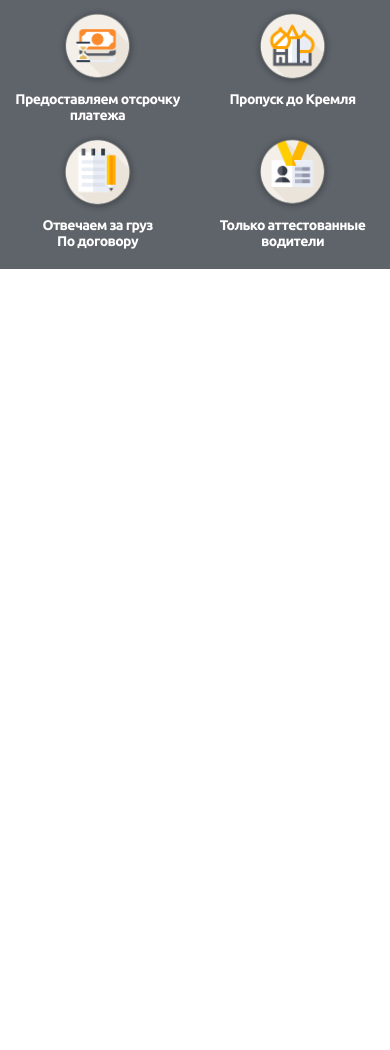
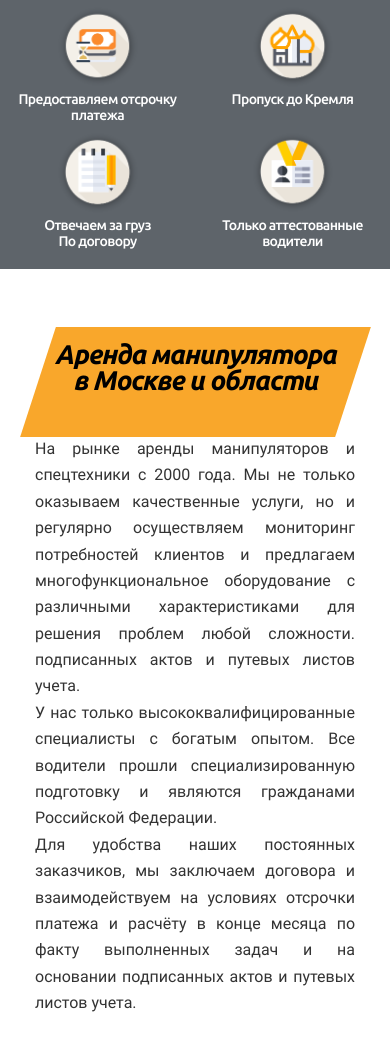
Before and after one commit to haasson/multirent, a website: page src/index.html in a window 390 px wide. Shown: the part 1651-2701 px from the top of the page. Before the commit the page ends 1920 px from the top, so only its background shows below. Drawn offline with nearby package versions, Linux system fonts and the light colour scheme; files that its build step writes are made by us from their sources.

Commit message:
Сверстан блок информации с адаптивом

```diff
--- a/src/index.html
+++ b/src/index.html
@@ -269,6 +269,29 @@
       </div>
    </div>
 
+   <div class="info">
+      <div class="wrapper">
+         <div class="info__block">
+            <div class="info__title">
+               <h2>Аренда манипулятора в Москве и области</h2>
+            </div>
+            <div class="info__text">
+               <p>На рынке аренды манипуляторов и спецтехники с 2000 года. Мы не только оказываем качественные услуги, но и
+                  регулярно
+                  осуществляем мониторинг потребностей клиентов и предлагаем многофункциональное оборудование с различными
+                  характеристиками для решения проблем любой сложности.
+                  подписанных актов и путевых листов учета.</p>
+               <p>У нас только высококвалифицированные специалисты с богатым опытом. Все водители прошли специализированную
+                  подготовку и
+                  являются гражданами Российской Федерации.</p>
+               <p>Для удобства наших постоянных заказчиков, мы заключаем договора и взаимодействуем на условиях отсрочки платежа и
+                  расчёту
+                  в конце месяца по факту выполненных задач и на основании подписанных актов и путевых листов учета.</p>
+            </div>
+         </div>
+      </div>
+   </div>
+
    <script src="js/main.js"></script>
 
 </body>
--- a/src/js/main.js
+++ b/src/js/main.js
@@ -2,8 +2,8 @@ $(document).ready(function () {
    $('.header-slider').slick({
       draggable: true,
       arrows: false,
-      autoplay: false,
-      autoplaySpeed: 3000,
+      autoplay: true,
+      autoplaySpeed: 5000,
       pauseOnHover: false
   });
 });
--- a/src/sass/_fonts.scss
+++ b/src/sass/_fonts.scss
@@ -33,6 +33,20 @@
    font-style: normal;
 }
 
+@font-face {
+   font-family: 'Ubuntu Medium Italic';
+   src: url('../fonts/Ubuntu-MediumItalic.woff') format('woff');
+   font-weight: normal;
+   font-style: normal;
+}
+
+@font-face {
+   font-family: 'Ubuntu Bold Italic';
+   src: url('../fonts/Ubuntu-BoldItalic.woff') format('woff');
+   font-weight: normal;
+   font-style: normal;
+}
+
 
 @mixin ubuntu {
    font-family: 'Ubuntu Regular', sans-serif;
@@ -42,8 +56,16 @@
    font-family: 'Ubuntu Medium', sans-serif;
 }
 
+@mixin ubuntu-m-i {
+   font-family: 'Ubuntu Medium Italic', sans-serif;
+}
+
 @mixin ubuntu-bold {
    font-family: 'Ubuntu Bold', sans-serif;
+}
+
+@mixin ubuntu-bold-i {
+   font-family: 'Ubuntu Bold Italic', sans-serif;
 }
 
 @mixin roboto-c-bold {
--- a/src/sass/sections/_features.sass
+++ b/src/sass/sections/_features.sass
@@ -1,13 +1,12 @@
 .features
+   height: 100%
+   background-color: rgba(27, 35, 44, 0.7)
+
    &-block-wrap
       width: 100%
       height: 35.1%
       position: absolute
       bottom: 0
-
-   height: 100%
-   background-color: rgba(27, 35, 44, 0.7)
-   // transform: translateY(-100%)
    &__list
       +row-flex()
       justify-content: space-between
@@ -17,10 +16,13 @@
       +size(2)
       text-align: center
    &__img
-      // width: 80%
+      transition: 0.5s
+      &:hover
+         transform: scale(1.1)
+         ransition: 0.5s
    &__text
       color: #ffffff
-      +ubuntu-bold
+      +ubuntu-m
       font-size: 16px
       letter-spacing: -0.64px
 
@@ -53,12 +55,7 @@
          position: static
       &__item
          +size(4)
-
-
          margin-bottom: 20px
-
-
-
       &__img
          width: 100px
       &__text
--- /dev/null
+++ b/src/sass/sections/_rent.sass
@@ -0,0 +1,135 @@
+.info
+   padding: 50px 20px
+   &__block
+      position: relative
+      +row-flex()
+      align-items: center
+   &__title
+      +col()
+      +size(4)
+
+      padding: 30px
+      color: #000000
+      +ubuntu-bold-i
+      font-size: 28px
+      letter-spacing: -1px
+      line-height: 0.96
+      &:before
+         +pseudo
+         width: 31%
+         height: 86%
+         top: 24px
+         left: -12px
+         z-index: -5
+
+         background-color: $accent
+         transform: skew(-18deg)
+
+   &__text
+      +col()
+      +size(8)
+
+      padding: 35px 0
+      padding-left: 23px
+      color: #333333
+      +roboto
+      font-size: 16px
+      letter-spacing: -0.14px
+      line-height: 1.65
+
+      &:before
+         +pseudo
+         width: 80%
+         height: 97%
+         top: 3px
+         left: 280px
+         z-index: -10
+
+         background-color: #ecedee
+         opacity: 0.5
+         transform: skew(-18deg)
+
+/* ========================== MEDIA QUERIES ============================= */
+
+@media (max-width: 1420px)
+   .info
+      &__title
+         padding-left: 50px
+         font-size: 24px
+         &:before
+            width: 27%
+            left: 30px
+      &__text
+         padding-right: 50px
+         letter-spacing: -0.5px
+         &:before
+            width: 73%
+
+@media (max-width: 1200px)
+   .info
+      &__title
+         +size(8)
+         +shift(2)
+         padding: 0
+         text-align: center
+         &:before
+            width: 80%
+            height: 100px
+            left: 10%
+            top: 3%
+
+      &__text
+         +size(8)
+         +shift(2)
+         padding: 0
+         padding-top: 20px
+         font-size: 18px
+         text-align: justify
+         letter-spacing: normal
+         &:before
+            display: none
+
+@media (max-width: 992px)
+   .info
+      &__title
+         +size(10)
+         +shift(1)
+         &:before
+            width: 90%
+            height: 110px
+            left: 5%
+            top: 0
+
+      &__text
+         +size(10)
+         +shift(1)
+
+@media (max-width: 768px)
+   .info
+      &__title
+         font-size: 21px
+         &:before
+            top: 7px
+
+      &__text
+         +size(12)
+         +shift(0)
+
+@media (max-width: 480px)
+   .info
+      &__title
+         font-size: 19px
+         &:before
+            top: 0px
+
+      &__text
+         font-size: 16px
+
+@media (max-width: 420px)
+   .info
+      &__title
+         +size(11)
+         +shift(0.5)
+         font-size: 18px
+         &:before
+            top: 8px
--- a/src/sass/style.sass
+++ b/src/sass/style.sass
@@ -9,3 +9,4 @@
 @import 'sections/header'
 @import 'sections/slider'
 @import 'sections/features'
+@import 'sections/rent'
```
Also changed, not shown: build/css/style.css, build/fonts/Ubuntu-BoldItalic.woff (added), build/fonts/Ubuntu-MediumItalic.woff (added), build/index.html, build/js/main.js, src/fonts/Ubuntu-BoldItalic.woff (added), src/fonts/Ubuntu-MediumItalic.woff (added), 3 other files.
